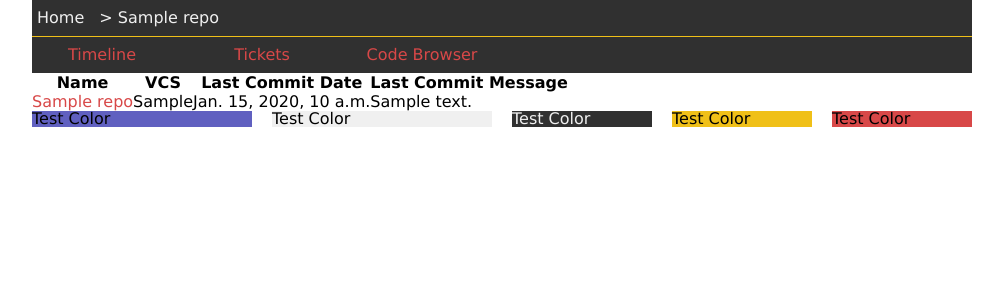
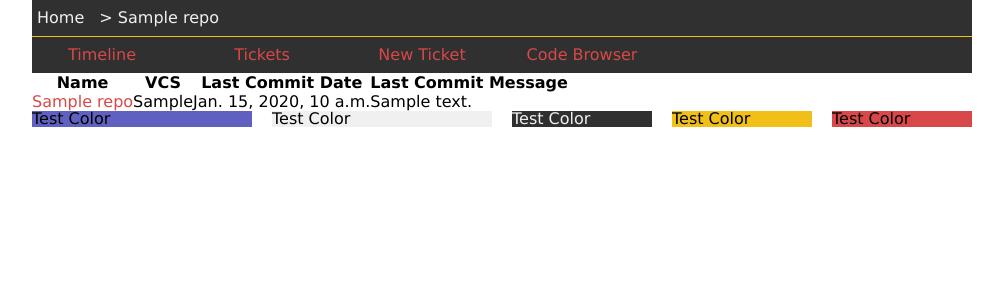
Before and after one commit to alex/piano-man, a Django app: template piano_man/templates/django_vcs/repo_list.html in a window 1280 px wide. Shown: the top 300 px of the page, without its empty margins (138-1141 px from the left). Run offline with Django 3.2, Linux system fonts and the light colour scheme; the template is opened without the code that fills it: most values are stand-ins (such as "Sample title", 1, 10 or a date in 2020).

Commit message:
Prove a link to file a new ticket in the main linkbar

```diff
--- a/piano_man/templates/base.html
+++ b/piano_man/templates/base.html
@@ -18,6 +18,7 @@
                 <ul id="subnav" class="grid_12">
                     <li class="grid_2 alpha active"><a href="{% url timeline slug=repo.slug %}">Timeline</a></li>
                     <li class="grid_2"><a href="{% url ticket_list slug=repo.slug %}">Tickets</a></li>
+                    <li class="grid_2"><a href="{% url new_ticket slug=repo.slug %}">New Ticket</a></li>
                     <li class="grid_2 append_6 omega"><a href="{% url code_browser slug=repo.slug path='' %}">Code Browser</a></li>
                 </ul>
             {% endif %}
```
